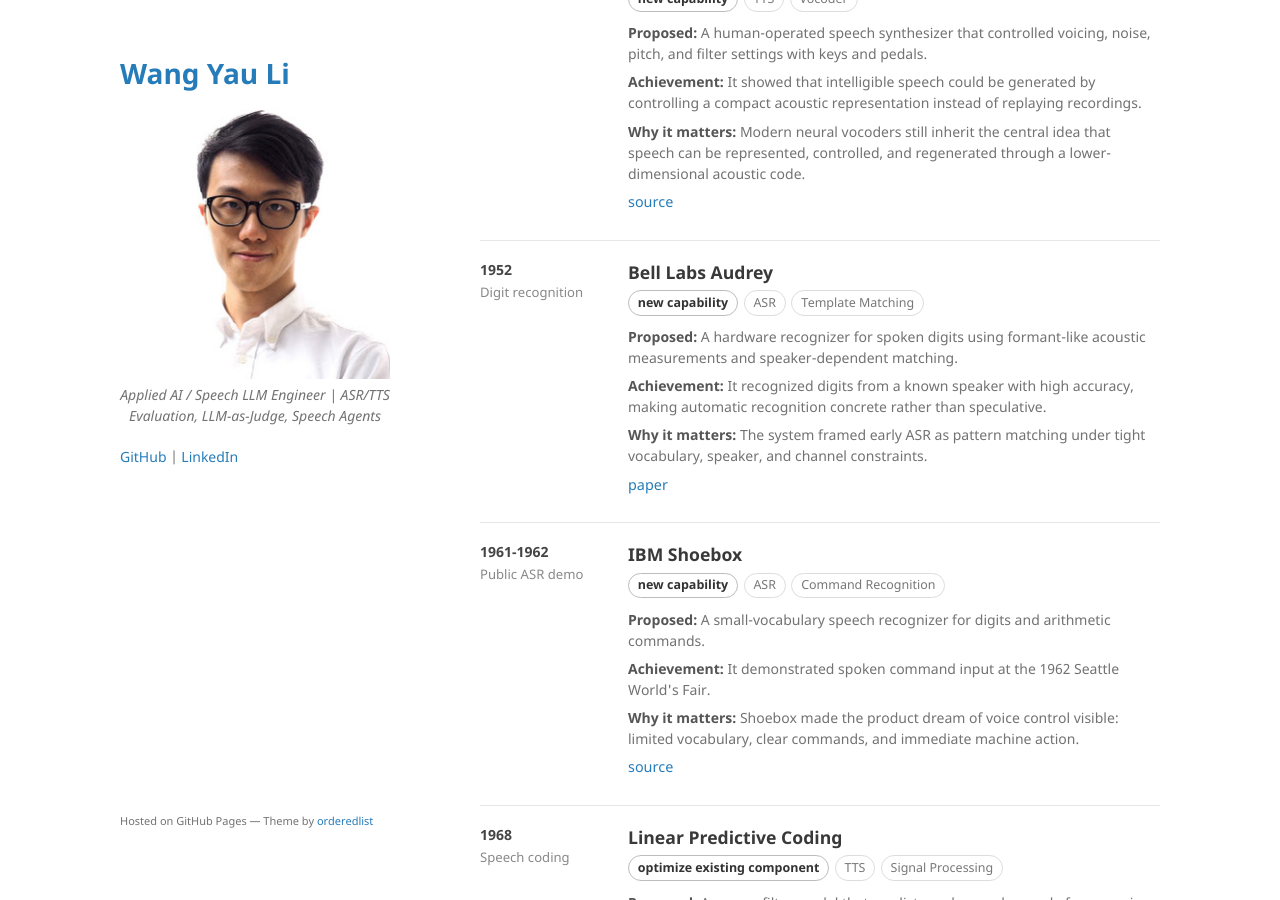
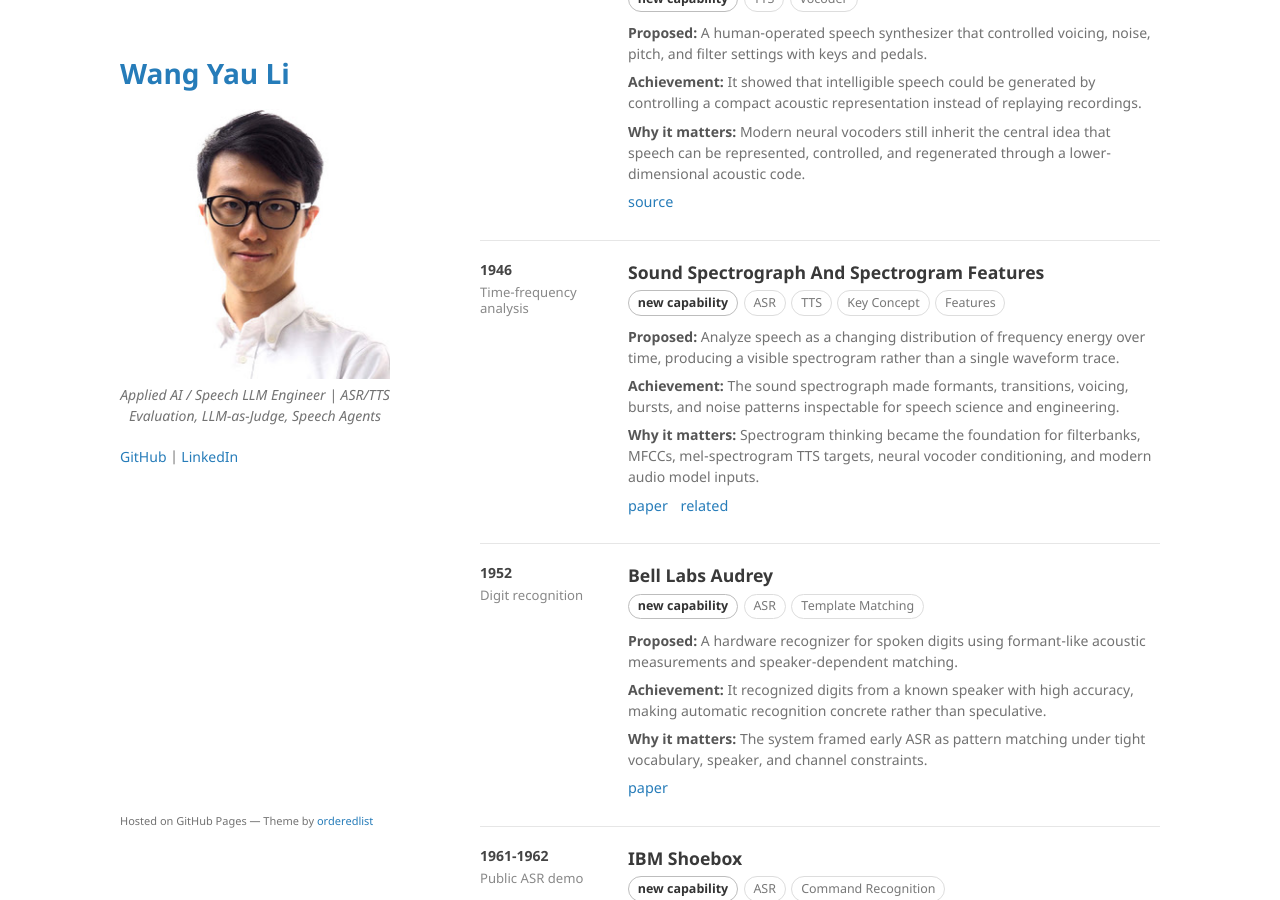
Before and after one commit to kennethli319/kennethli319.github.io, a Jekyll site: the page built from speech-timeline.md, in a window 1280 px wide and 900 px high, scrolled down 513 px. Built offline with Jekyll 4.4.1, drawn with Linux system fonts in a browser that asks for light colours.

Commit message:
Add spectrogram feature milestone

```diff
--- a/speech-timeline.md
+++ b/speech-timeline.md
@@ -160,6 +160,21 @@ title: Speech Timeline
     <p><strong>Achievement:</strong> It showed that intelligible speech could be generated by controlling a compact acoustic representation instead of replaying recordings.</p>
     <p><strong>Why it matters:</strong> Modern neural vocoders still inherit the central idea that speech can be represented, controlled, and regenerated through a lower-dimensional acoustic code.</p>
     <p class="speech-source"><a href="https://www.historyofinformation.com/detail.php?id=3685">source</a></p>
+  </div>
+</section>
+
+<section class="speech-row">
+  <aside class="speech-year">
+    1946
+    <div class="speech-kicker">Time-frequency analysis</div>
+  </aside>
+  <div class="speech-body">
+    <h2>Sound Spectrograph And Spectrogram Features</h2>
+    <div class="speech-meta"><span class="speech-impact">new capability</span><span class="speech-tag">ASR</span><span class="speech-tag">TTS</span><span class="speech-tag">Key Concept</span><span class="speech-tag">Features</span></div>
+    <p><strong>Proposed:</strong> Analyze speech as a changing distribution of frequency energy over time, producing a visible spectrogram rather than a single waveform trace.</p>
+    <p><strong>Achievement:</strong> The sound spectrograph made formants, transitions, voicing, bursts, and noise patterns inspectable for speech science and engineering.</p>
+    <p><strong>Why it matters:</strong> Spectrogram thinking became the foundation for filterbanks, MFCCs, mel-spectrogram TTS targets, neural vocoder conditioning, and modern audio model inputs.</p>
+    <p class="speech-source"><a href="https://doi.org/10.1121/1.1916342">paper</a> <a href="https://books.google.com/books/about/Visible_Speech.html?id=j3Q0AAAAIAAJ">related</a></p>
   </div>
 </section>
 
```
